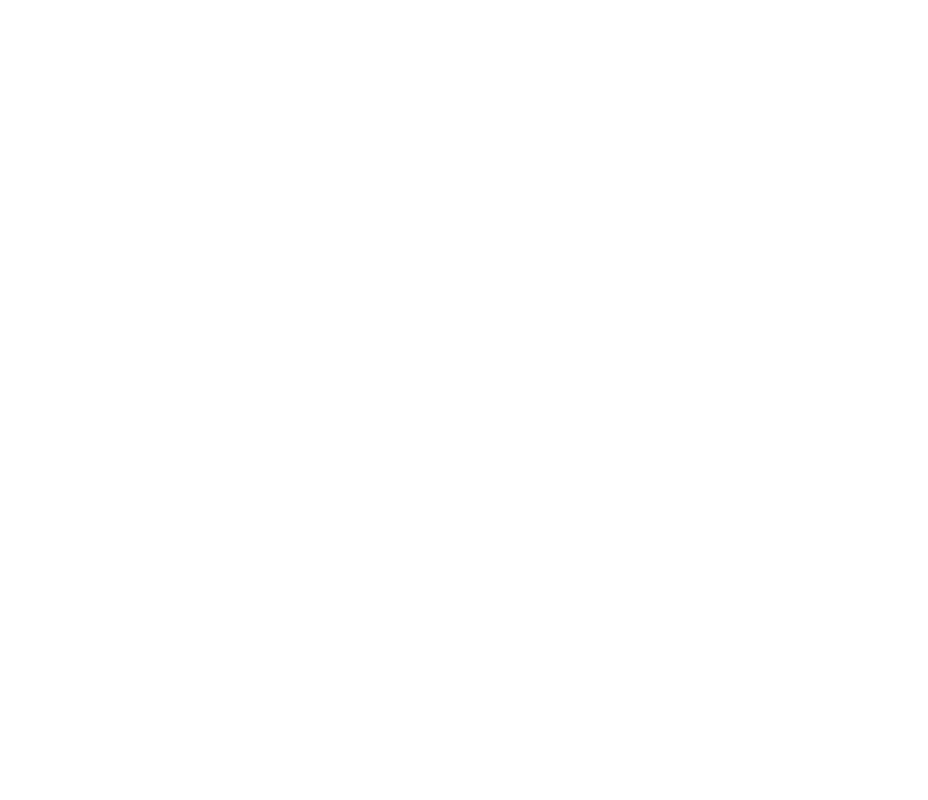
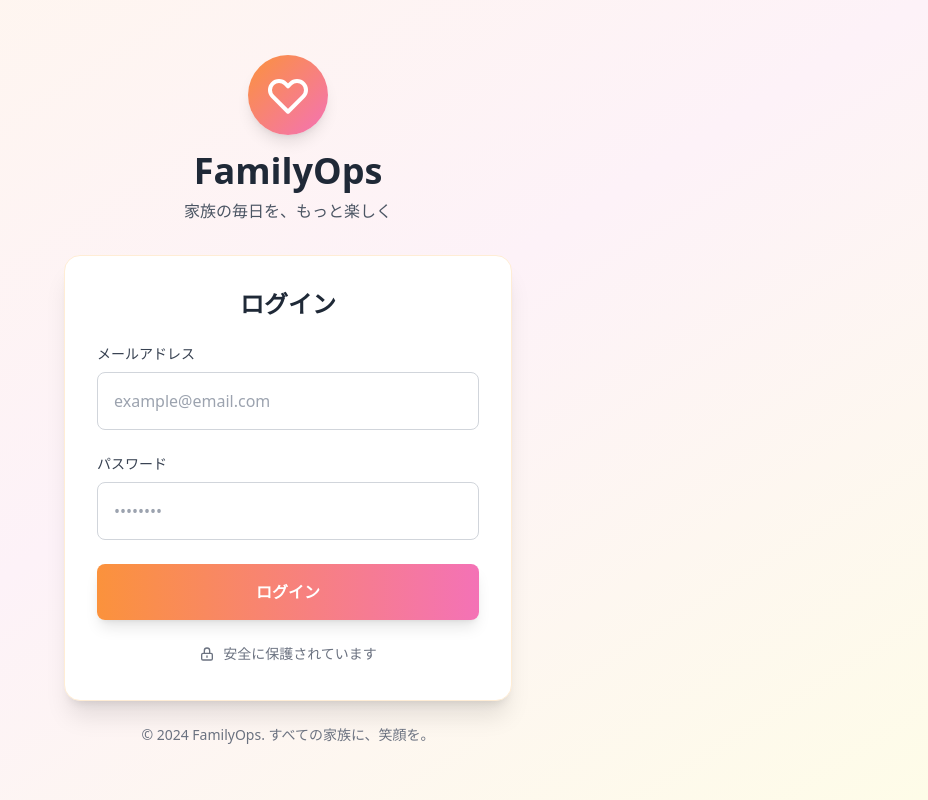
Before and after one commit to narumi817/family-ops, a Nuxt app in the folder client/: page /login in a window 1280 px wide. Before the commit this address had no page. Shown: the whole page, without its empty margins (352-1280 px from the left). Built offline with nearby package versions, Linux system fonts and the light colour scheme; no server answers.

Commit message:
ログイン画面の作成

```diff
--- a/client/composables/useApi.ts
+++ b/client/composables/useApi.ts
@@ -6,6 +6,7 @@ export const useApi = () => {
     return useFetch<T>(url, {
       baseURL,
       ...options,
+      credentials: 'include', // Cookie認証のために必要
       headers: {
         'Content-Type': 'application/json',
         ...options.headers,
--- a/client/pages/index.vue
+++ b/client/pages/index.vue
@@ -1,61 +1,74 @@
 <template>
-  <div class="min-h-screen bg-gray-100 flex items-center justify-center">
-    <div class="max-w-md w-full bg-white rounded-lg shadow-lg p-8">
-      <h1 class="text-3xl font-bold text-gray-800 mb-6 text-center">
-        FamilyOps
-      </h1>
+  <div class="min-h-screen bg-gradient-to-br from-orange-50 via-pink-50 to-yellow-50">
+    <div class="container mx-auto px-4 py-8">
+      <!-- ヘッダー -->
+      <header class="flex justify-between items-center mb-6 sm:mb-8">
+        <h1 class="text-2xl sm:text-3xl font-bold text-gray-800">FamilyOps</h1>
+        <button
+          v-if="authStore.loggedIn"
+          @click="handleLogout"
+          class="min-h-[48px] px-4 sm:px-6 py-3 bg-white rounded-lg shadow-md active:shadow-sm active:scale-[0.98] transition-all duration-200 text-gray-700 text-sm sm:text-base font-medium touch-manipulation"
+        >
+          ログアウト
+        </button>
+        <NuxtLink
+          v-else
+          to="/login"
+          class="min-h-[48px] px-4 sm:px-6 py-3 bg-gradient-to-r from-orange-400 to-pink-400 text-white rounded-lg shadow-md active:shadow-sm active:scale-[0.98] transition-all duration-200 text-sm sm:text-base font-medium touch-manipulation inline-flex items-center justify-center"
+        >
+          ログイン
+        </NuxtLink>
+      </header>
 
-      <div class="space-y-4">
-        <div class="p-4 bg-blue-50 rounded-lg">
-          <p class="text-sm text-gray-600 mb-2">
-            Tailwind CSSが正しく動作しています
-          </p>
-          <div class="flex items-center space-x-2">
-            <div class="w-3 h-3 bg-green-500 rounded-full"></div>
-            <span class="text-sm text-gray-700">スタイル適用済み</span>
+      <!-- メインコンテンツ -->
+      <div v-if="authStore.loggedIn" class="bg-white rounded-2xl shadow-xl p-6 sm:p-8">
+        <div class="text-center mb-6">
+          <div class="inline-flex items-center justify-center w-16 h-16 sm:w-20 sm:h-20 bg-gradient-to-br from-orange-400 to-pink-400 rounded-full mb-4">
+            <svg
+              class="w-10 h-10 sm:w-12 sm:h-12 text-white"
+              fill="none"
+              stroke="currentColor"
+              viewBox="0 0 24 24"
+            >
+              <path
+                stroke-linecap="round"
+                stroke-linejoin="round"
+                stroke-width="2"
+                d="M16 7a4 4 0 11-8 0 4 4 0 018 0zM12 14a7 7 0 00-7 7h14a7 7 0 00-7-7z"
+              />
+            </svg>
           </div>
+          <h2 class="text-xl sm:text-2xl font-semibold text-gray-800 mb-2">
+            ようこそ、{{ authStore.user?.name }}さん！
+          </h2>
+          <p class="text-sm sm:text-base text-gray-600">{{ authStore.user?.email }}</p>
         </div>
+      </div>
 
-        <button
-          @click="testApiConnection"
-          :disabled="loading"
-          class="w-full bg-blue-600 hover:bg-blue-700 disabled:bg-gray-400 text-white font-semibold py-3 px-4 rounded-lg transition-colors duration-200"
+      <div v-else class="bg-white rounded-2xl shadow-xl p-6 sm:p-8 text-center">
+        <p class="text-sm sm:text-base text-gray-600 mb-6">ログインして、家族の毎日を記録しましょう</p>
+        <NuxtLink
+          to="/login"
+          class="inline-flex items-center justify-center min-h-[56px] px-6 py-4 bg-gradient-to-r from-orange-400 to-pink-400 text-white rounded-lg shadow-md active:shadow-sm active:scale-[0.98] transition-all duration-200 text-base font-semibold touch-manipulation"
         >
-          {{ loading ? '接続中...' : 'Rails APIとの疎通確認' }}
-        </button>
-
-        <div v-if="apiResponse" class="mt-4 p-4 bg-gray-50 rounded-lg">
-          <p class="text-sm font-semibold text-gray-700 mb-2">APIレスポンス:</p>
-          <pre class="text-xs text-gray-600 overflow-auto">{{ JSON.stringify(apiResponse, null, 2) }}</pre>
-        </div>
-
-        <div v-if="apiError" class="mt-4 p-4 bg-red-50 rounded-lg">
-          <p class="text-sm font-semibold text-red-700 mb-2">エラー:</p>
-          <p class="text-xs text-red-600">{{ apiError }}</p>
-        </div>
+          ログイン画面へ
+        </NuxtLink>
       </div>
     </div>
   </div>
 </template>
 
 <script setup lang="ts">
-const loading = ref(false)
-const apiResponse = ref<any>(null)
-const apiError = ref<string | null>(null)
+const authStore = useAuthStore()
+const router = useRouter()
 
-const testApiConnection = async () => {
-  loading.value = true
-  apiResponse.value = null
-  apiError.value = null
+const handleLogout = async () => {
+  await authStore.logout()
+  router.push('/login')
+}
 
-  try {
-    // Rails APIのヘルスチェックエンドポイントをテスト（プロキシ経由）
-    const data = await $fetch('/api/up')
-    apiResponse.value = data
-  } catch (error: any) {
-    apiError.value = error.message || '予期しないエラーが発生しました'
-  } finally {
-    loading.value = false
-  }
-}
+// ページ読み込み時にログイン状態を確認
+onMounted(async () => {
+  await authStore.checkLoginStatus()
+})
 </script>
--- /dev/null
+++ b/client/pages/login.vue
@@ -0,0 +1,172 @@
+<template>
+  <div class="min-h-screen bg-gradient-to-br from-orange-50 via-pink-50 to-yellow-50 flex items-center justify-center p-4 sm:p-6">
+    <div class="w-full max-w-md">
+      <!-- ロゴ・タイトル -->
+      <div class="text-center mb-6 sm:mb-8">
+        <div class="inline-flex items-center justify-center w-16 h-16 sm:w-20 sm:h-20 bg-gradient-to-br from-orange-400 to-pink-400 rounded-full shadow-lg mb-3 sm:mb-4">
+          <svg
+            class="w-10 h-10 sm:w-12 sm:h-12 text-white"
+            fill="none"
+            stroke="currentColor"
+            viewBox="0 0 24 24"
+          >
+            <path
+              stroke-linecap="round"
+              stroke-linejoin="round"
+              stroke-width="2"
+              d="M4.318 6.318a4.5 4.5 0 000 6.364L12 20.364l7.682-7.682a4.5 4.5 0 00-6.364-6.364L12 7.636l-1.318-1.318a4.5 4.5 0 00-6.364 0z"
+            />
+          </svg>
+        </div>
+        <h1 class="text-3xl sm:text-4xl font-bold text-gray-800 mb-2">FamilyOps</h1>
+        <p class="text-sm sm:text-base text-gray-600">家族の毎日を、もっと楽しく</p>
+      </div>
+
+      <!-- ログインフォーム -->
+      <div class="bg-white rounded-2xl shadow-xl p-6 sm:p-8 border border-orange-100">
+        <h2 class="text-xl sm:text-2xl font-semibold text-gray-800 mb-6 text-center">
+          ログイン
+        </h2>
+
+        <form @submit.prevent="handleLogin" class="space-y-6">
+          <!-- メールアドレス -->
+          <div>
+            <label
+              for="email"
+              class="block text-sm font-medium text-gray-700 mb-2"
+            >
+              メールアドレス
+            </label>
+            <input
+              id="email"
+              v-model="email"
+              type="email"
+              required
+              placeholder="example@email.com"
+              class="w-full px-4 py-4 text-base rounded-lg border border-gray-300 focus:ring-2 focus:ring-orange-400 focus:border-transparent transition-all duration-200 outline-none touch-manipulation"
+              :disabled="authStore.loading"
+            />
+          </div>
+
+          <!-- パスワード -->
+          <div>
+            <label
+              for="password"
+              class="block text-sm font-medium text-gray-700 mb-2"
+            >
+              パスワード
+            </label>
+            <input
+              id="password"
+              v-model="password"
+              type="password"
+              required
+              placeholder="••••••••"
+              class="w-full px-4 py-4 text-base rounded-lg border border-gray-300 focus:ring-2 focus:ring-orange-400 focus:border-transparent transition-all duration-200 outline-none touch-manipulation"
+              :disabled="authStore.loading"
+            />
+          </div>
+
+          <!-- エラーメッセージ -->
+          <div
+            v-if="error"
+            class="bg-red-50 border border-red-200 text-red-700 px-4 py-3 rounded-lg text-sm"
+          >
+            {{ error }}
+          </div>
+
+          <!-- ログインボタン -->
+          <button
+            type="submit"
+            :disabled="authStore.loading"
+            class="w-full min-h-[56px] bg-gradient-to-r from-orange-400 to-pink-400 text-white font-semibold text-base py-4 px-6 rounded-lg shadow-lg active:shadow-md active:scale-[0.98] transition-all duration-200 disabled:opacity-50 disabled:cursor-not-allowed disabled:active:scale-100 touch-manipulation"
+          >
+            <span v-if="authStore.loading" class="flex items-center justify-center">
+              <svg
+                class="animate-spin -ml-1 mr-3 h-5 w-5 text-white"
+                xmlns="http://www.w3.org/2000/svg"
+                fill="none"
+                viewBox="0 0 24 24"
+              >
+                <circle
+                  class="opacity-25"
+                  cx="12"
+                  cy="12"
+                  r="10"
+                  stroke="currentColor"
+                  stroke-width="4"
+                />
+                <path
+                  class="opacity-75"
+                  fill="currentColor"
+                  d="M4 12a8 8 0 018-8V0C5.373 0 0 5.373 0 12h4zm2 5.291A7.962 7.962 0 014 12H0c0 3.042 1.135 5.824 3 7.938l3-2.647z"
+                />
+              </svg>
+              ログイン中...
+            </span>
+            <span v-else>ログイン</span>
+          </button>
+        </form>
+
+        <!-- デコレーション -->
+        <div class="mt-6 text-center">
+          <div class="inline-flex items-center space-x-2 text-xs sm:text-sm text-gray-500">
+            <svg
+              class="w-4 h-4"
+              fill="none"
+              stroke="currentColor"
+              viewBox="0 0 24 24"
+            >
+              <path
+                stroke-linecap="round"
+                stroke-linejoin="round"
+                stroke-width="2"
+                d="M12 15v2m-6 4h12a2 2 0 002-2v-6a2 2 0 00-2-2H6a2 2 0 00-2 2v6a2 2 0 002 2zm10-10V7a4 4 0 00-8 0v4h8z"
+              />
+            </svg>
+            <span>安全に保護されています</span>
+          </div>
+        </div>
+      </div>
+
+      <!-- フッター -->
+      <div class="mt-6 text-center text-xs sm:text-sm text-gray-500">
+        <p>© 2024 FamilyOps. すべての家族に、笑顔を。</p>
+      </div>
+    </div>
+  </div>
+</template>
+
+<script setup lang="ts">
+definePageMeta({
+  layout: false,
+})
+
+const authStore = useAuthStore()
+const router = useRouter()
+
+const email = ref('')
+const password = ref('')
+const error = ref<string | null>(null)
+
+const handleLogin = async () => {
+  error.value = null
+
+  const result = await authStore.login(email.value, password.value)
+
+  if (result.success) {
+    // ログイン成功時はホーム画面にリダイレクト
+    router.push('/')
+  } else {
+    error.value = result.error || 'ログインに失敗しました'
+  }
+}
+
+// 既にログインしている場合はホームにリダイレクト
+onMounted(async () => {
+  await authStore.checkLoginStatus()
+  if (authStore.loggedIn) {
+    router.push('/')
+  }
+})
+</script>
--- /dev/null
+++ b/client/stores/auth.ts
@@ -0,0 +1,97 @@
+import { defineStore } from 'pinia'
+
+interface User {
+  id: number
+  name: string
+  email: string
+}
+
+interface AuthState {
+  user: User | null
+  loggedIn: boolean
+  loading: boolean
+}
+
+export const useAuthStore = defineStore('auth', {
+  state: (): AuthState => ({
+    user: null,
+    loggedIn: false,
+    loading: false,
+  }),
+
+  actions: {
+    async login(email: string, password: string) {
+      this.loading = true
+      try {
+        const { apiFetch } = useApi()
+        const { data, error } = await apiFetch<{
+          user: User
+          logged_in: boolean
+        }>('/api/v1/login', {
+          method: 'POST',
+          body: {
+            email,
+            password,
+          },
+        })
+
+        if (error.value) {
+          throw new Error(error.value.message || 'ログインに失敗しました')
+        }
+
+        if (data.value?.logged_in && data.value?.user) {
+          this.user = data.value.user
+          this.loggedIn = true
+          return { success: true }
+        }
+
+        throw new Error('ログインに失敗しました')
+      } catch (error: any) {
+        return {
+          success: false,
+          error: error.message || 'ログインに失敗しました',
+        }
+      } finally {
+        this.loading = false
+      }
+    },
+
+    async logout() {
+      this.loading = true
+      try {
+        const { apiFetch } = useApi()
+        await apiFetch('/api/v1/logout', {
+          method: 'DELETE',
+        })
+      } catch (error) {
+        console.error('Logout error:', error)
+      } finally {
+        this.user = null
+        this.loggedIn = false
+        this.loading = false
+      }
+    },
+
+    async checkLoginStatus() {
+      try {
+        const { apiFetch } = useApi()
+        const { data } = await apiFetch<{
+          user: User
+          logged_in: boolean
+        }>('/api/v1/logged_in')
+
+        if (data.value?.logged_in && data.value?.user) {
+          this.user = data.value.user
+          this.loggedIn = true
+        } else {
+          this.user = null
+          this.loggedIn = false
+        }
+      } catch (error) {
+        console.error('Check login status error:', error)
+        this.user = null
+        this.loggedIn = false
+      }
+    },
+  },
+})
```
